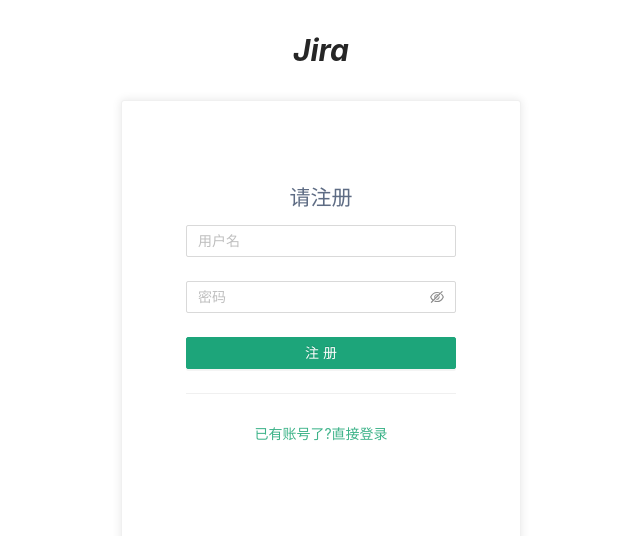
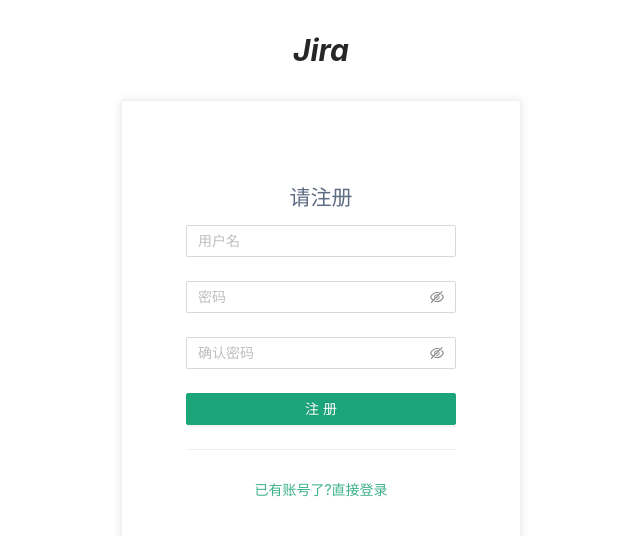
Before and after one commit to shuntian/react-jira, a React (Create React App) app: page / in a window 1280 px wide. Both pictures are taken after a click on the button "没有账号?注册新账号". Shown: the top 536 px of the page, without its empty margins (319-959 px from the left). Built offline with nearby package versions, Linux system fonts and the light colour scheme.

Commit message:
refactor: optimize login&register module

```diff
--- a/__json_server_mock__/middleware.js
+++ b/__json_server_mock__/middleware.js
@@ -1,6 +1,7 @@
 module.exports = (req, res, next) => {
   if (req.method === 'POST' && req.path === '/login') {
     const { username, password } = req.body;
+    // for (let i = 0; i < 10000 * 10000; i ++) {};
     if (username === 'alex' && password === '123456') {
       res.status(200).json({
         user: {
--- a/src/unauthenticated/login/index.tsx
+++ b/src/unauthenticated/login/index.tsx
@@ -2,6 +2,7 @@ import React from 'react';
 import { useAuth } from 'contexts/auth-provider';
 import { Button, Form, Input } from 'antd';
 import styled from '@emotion/styled';
+import { useAsync } from 'utils/hooks';
 
 export const LoginScreen = ({
   onError,
@@ -9,13 +10,14 @@ export const LoginScreen = ({
   onError: (error: Error) => void;
 }) => {
   const { login } = useAuth();
+  const { run, isLoading } = useAsync(undefined, { throwOnError: true });
 
   const handleSubmit = async (values: {
     username: string;
     password: string;
   }) => {
     try {
-      await login(values);
+      await run(login(values));
     } catch (error) {
       onError(error as Error);
     }
@@ -46,7 +48,7 @@ export const LoginScreen = ({
         <Input.Password placeholder="密码" id="password"></Input.Password>
       </Form.Item>
       <Form.Item>
-        <LongButton htmlType="submit" type="primary">
+        <LongButton loading={isLoading} htmlType="submit" type="primary">
           登录
         </LongButton>
       </Form.Item>
--- a/src/unauthenticated/register/index.tsx
+++ b/src/unauthenticated/register/index.tsx
@@ -45,6 +45,27 @@ export const RegisterScreen = ({
       >
         <Input.Password placeholder="密码" id="password"></Input.Password>
       </Form.Item>
+      <Form.Item
+        name="password2"
+        dependencies={['password']}
+        hasFeedback
+        rules={[
+          {
+            required: true,
+            message: 'Please confirm your password!',
+          },
+          ({ getFieldValue }) => ({
+            validator(_, value) {
+              if (!value || getFieldValue('password') === value) {
+                return Promise.resolve();
+              }
+              return Promise.reject(new Error('两次输入密码不匹配!'));
+            },
+          }),
+        ]}
+      >
+        <Input.Password placeholder="确认密码" id="password2"></Input.Password>
+      </Form.Item>
       <Form.Item>
         <LongButton htmlType="submit" type="primary">
           注册
--- a/src/utils/hooks.ts
+++ b/src/utils/hooks.ts
@@ -47,7 +47,15 @@ const defaultInitialState: State<null> = {
   stat: 'idle',
 };
 
-export const useAsync = <D>(initialState?: State<D>) => {
+const defaultConfig = {
+  throwOnError: false,
+};
+
+export const useAsync = <D>(
+  initialState?: State<D>,
+  initialConfig?: typeof defaultConfig
+) => {
+  const config = { ...defaultConfig, ...initialConfig };
   const [state, setState] = useState<State<D>>({
     ...defaultInitialState,
     ...initialState,
@@ -79,7 +87,11 @@ export const useAsync = <D>(initialState?: State<D>) => {
         return data;
       })
       .catch((error) => {
+        // catch 回消化异常, 需要主动抛出
         setError(error);
+        if (config.throwOnError) {
+          return Promise.reject(error);
+        }
         return error;
       });
   };
```
